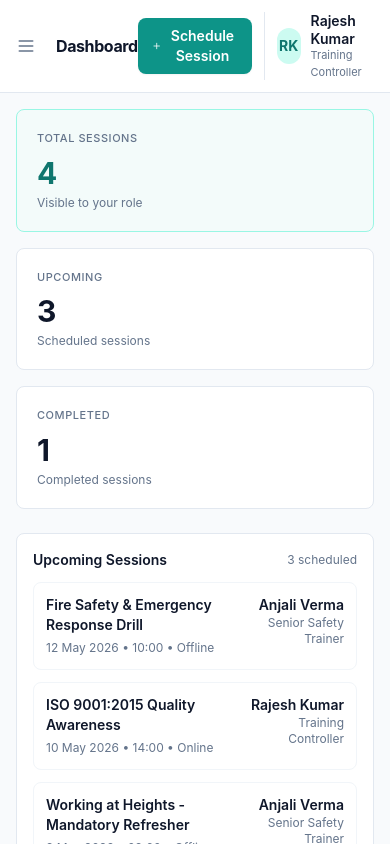
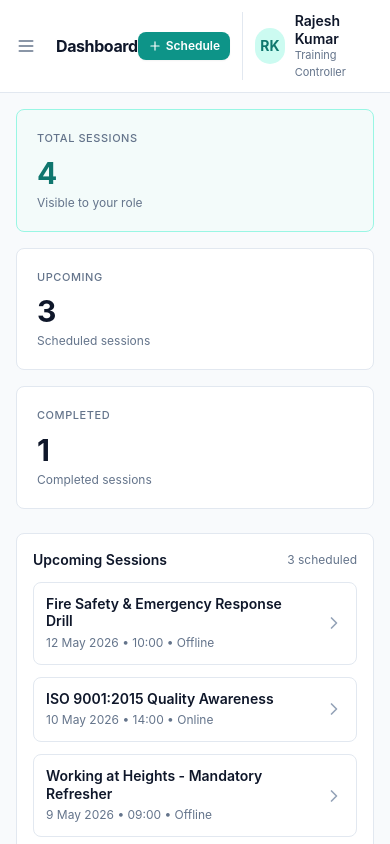
Before and after one commit to practicalClerk/Training_System_UTCL, a React (Vite) app: page / in a window 390 px wide. Shown: the top 844 px of the page. Built offline with nearby package versions, Linux system fonts and the light colour scheme.

Commit message:
Update app file changes

```diff
--- a/src/App.jsx
+++ b/src/App.jsx
@@ -986,8 +986,10 @@ export default function App() {
           <div className="flex items-center gap-3">
             {canSchedule && (
               <button onClick={() => setShowScheduleModal(true)}
-                className="px-3.5 py-2 bg-teal-600 hover:bg-teal-700 text-white text-sm font-semibold rounded-lg transition flex items-center gap-1.5 shadow-sm">
-                <Plus className="w-4 h-4" /> Schedule Session
+                className="px-2.5 py-1.5 sm:px-3.5 sm:py-2 bg-teal-600 hover:bg-teal-700 text-white text-xs sm:text-sm font-semibold rounded-lg transition flex items-center gap-1 sm:gap-1.5 shadow-sm whitespace-nowrap">
+                <Plus className="w-3.5 h-3.5 sm:w-4 sm:h-4" />
+                <span className="hidden sm:inline">Schedule Session</span>
+                <span className="sm:hidden">Schedule</span>
               </button>
             )}
             <div className="flex items-center gap-2.5 pl-3 border-l border-slate-200">
@@ -1020,16 +1022,17 @@ export default function App() {
 
                   <div className="space-y-3">
                     {visibleSessions.map(s => (
-                      <div key={s.id} className="p-3 border border-slate-100 rounded-lg bg-white hover:shadow-sm transition cursor-pointer" onClick={() => setSelectedSession(s)}>
-                        <div className="flex items-start justify-between">
-                          <div>
-                            <div className="text-sm font-semibold text-slate-900">{s.title}</div>
+                      <div key={s.id} className="p-3 border border-slate-200 rounded-lg bg-white hover:bg-slate-50 active:bg-slate-100 transition cursor-pointer" onClick={() => setSelectedSession(s)}>
+                        <div className="flex items-center justify-between gap-3">
+                          <div className="flex-1">
+                            <div className="text-sm font-semibold text-slate-900 leading-tight">{s.title}</div>
                             <div className="text-[12px] text-slate-500 mt-1">{formatDate(s.date)} • {s.time} • {getModeLabel(s.mode)}</div>
                           </div>
-                          <div className="text-right">
+                          <div className="text-right hidden sm:block">
                             <div className="text-sm font-semibold text-slate-900">{s.instructor}</div>
                             <div className="text-xs text-slate-500">{s.instructorDesignation}</div>
                           </div>
+                          <ChevronRight className="w-5 h-5 text-slate-400 flex-shrink-0" />
                         </div>
                       </div>
                     ))}
```
